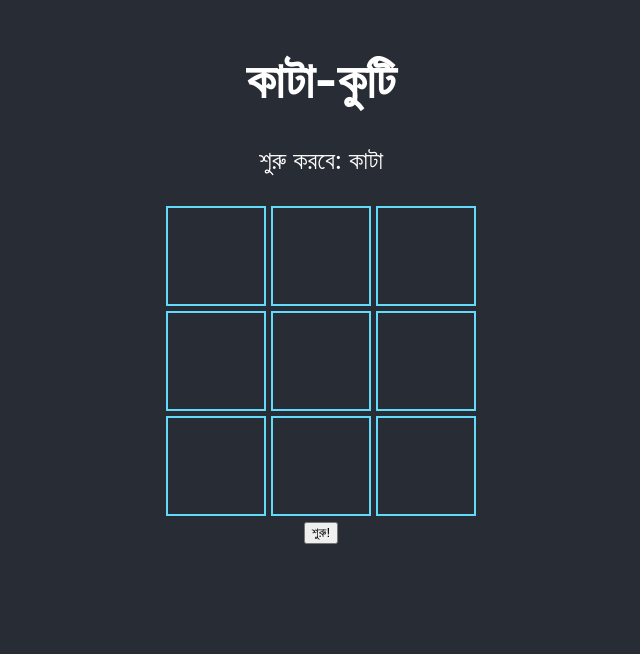
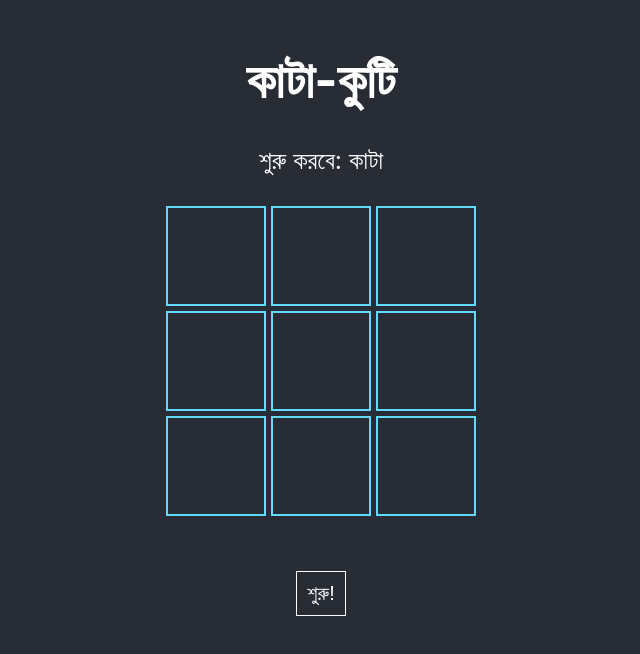
Before and after one commit to arBishal/Kata-Kuti, a React (Create React App) app: page / in a window 1280 px wide. Shown: the top 654 px of the page, without its empty margins (319-959 px from the left). Built offline with nearby package versions, Linux system fonts and the light colour scheme.

Commit message:
Playing with css

```diff
--- a/src/App.css
+++ b/src/App.css
@@ -21,6 +21,7 @@
   color: #61dafb;
   background-color: #282c34;
   border: 2px solid #61dafb;
+  cursor: pointer;
 }
 
 h1 {
@@ -34,3 +35,19 @@ h1 {
   font-size: 25px;
   margin-bottom: 25px;
 }
+
+.history {
+  margin: 50px 0px;
+  display: flex;
+  flex-direction: column;
+  gap: 10px;
+}
+
+.history-button {
+  background-color: transparent;
+  color: white;
+  border: 1px solid white;
+  padding: 10px;
+  font-size: 20px;
+  cursor: pointer;
+}
--- a/src/App.js
+++ b/src/App.js
@@ -26,7 +26,7 @@ export default function App() {
     if (move > 0) description = "চাল #" + move;
     else description = "শুরু!";
     return (
-      <button key={move} onClick={() => jumpTo(move)}>
+      <button className="history-button" key={move} onClick={() => jumpTo(move)}>
         {description}
       </button>
     );
--- a/src/index.css
+++ b/src/index.css
@@ -9,6 +9,13 @@ body {
   align-items: center;
   justify-content: center;
   background-color: #282c34;
+  overflow:auto;
+  scrollbar-width: none;
+  -ms-overflow-style: none;
+}
+
+body::-webkit-scrollbar {
+  display: none;
 }
 
 code {
```
